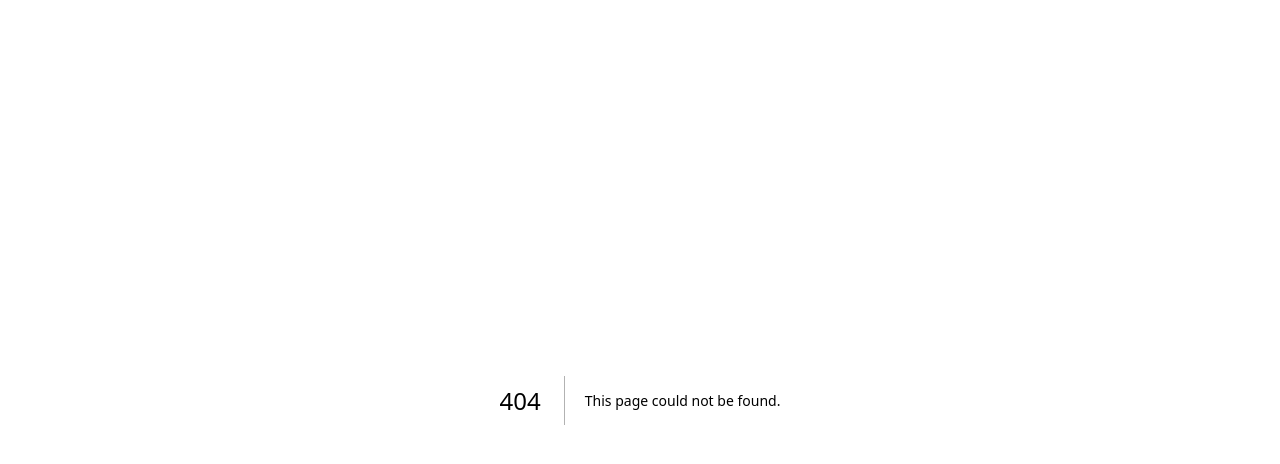
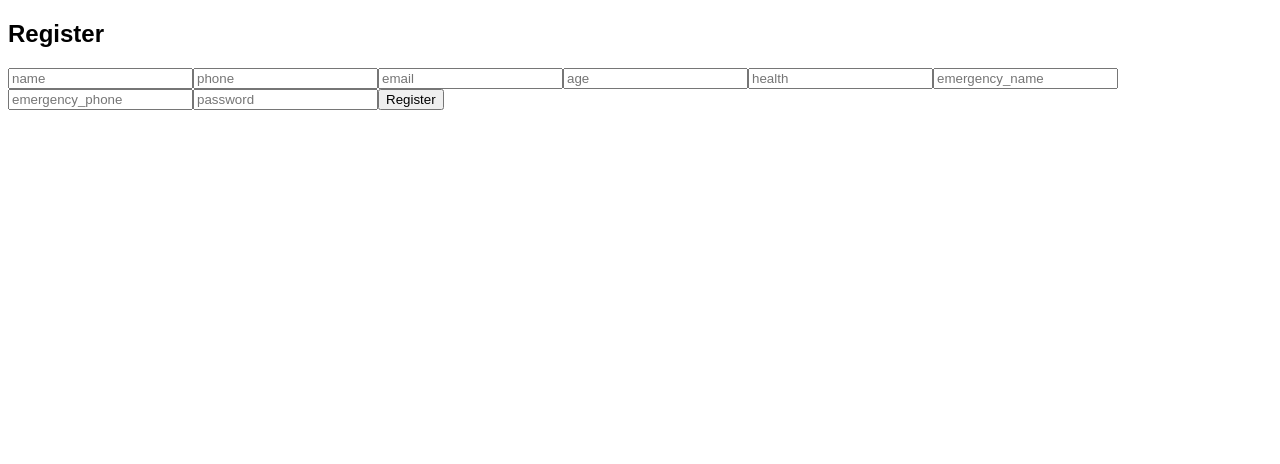
Before and after one commit to arghadeep2508/gps-tracker-, a Next.js app: page /register in a window 1280 px wide. Before the commit this address had no page. Shown: the top 464 px of the page. Built offline with nearby package versions, Linux system fonts and the light colour scheme; no server answers.

Commit message:
Create page.js

```diff
--- /dev/null
+++ b/app/register/page.js
@@ -0,0 +1,54 @@
+'use client'
+import { useState } from 'react'
+import { supabase } from '../../lib/supabaseClient'
+import { useRouter } from 'next/navigation'
+
+export default function Register() {
+  const router = useRouter()
+
+  const [form, setForm] = useState({
+    name: '', phone: '', email: '',
+    age: '', health: '',
+    emergency_name: '', emergency_phone: '',
+    password: ''
+  })
+
+  const handleChange = (e) => {
+    setForm({ ...form, [e.target.name]: e.target.value })
+  }
+
+  const handleRegister = async () => {
+    const { data, error } = await supabase.auth.signUp({
+      email: form.email,
+      password: form.password
+    })
+
+    if (error) return alert(error.message)
+
+    await supabase.from('profiles').insert({
+      id: data.user.id,
+      ...form
+    })
+
+    alert("Registered Successfully")
+    router.push('/login')
+  }
+
+  return (
+    <div>
+      <h2>Register</h2>
+
+      {Object.keys(form).map((key) => (
+        <input
+          key={key}
+          name={key}
+          type={key === "password" ? "password" : "text"}
+          placeholder={key}
+          onChange={handleChange}
+        />
+      ))}
+
+      <button onClick={handleRegister}>Register</button>
+    </div>
+  )
+}
```
